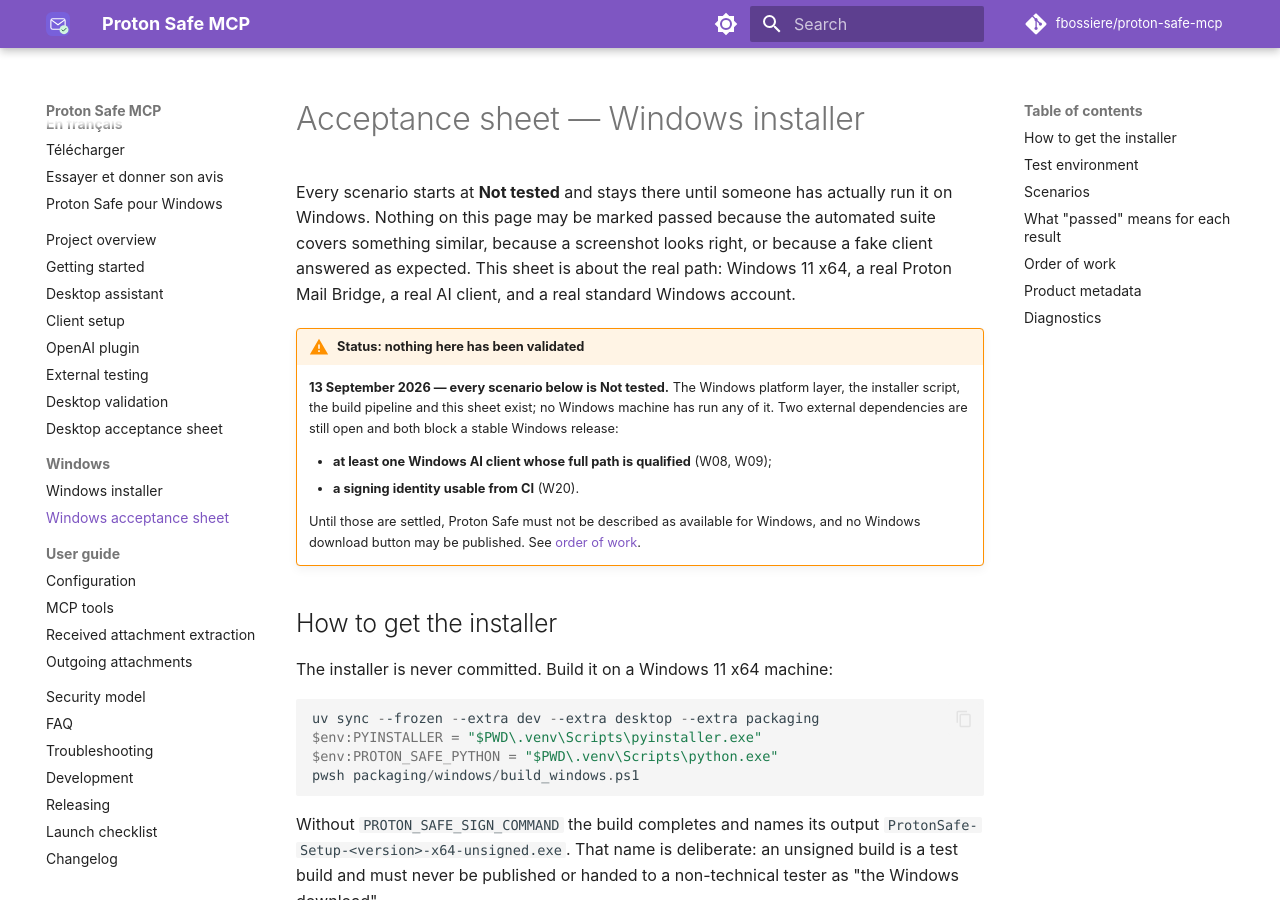
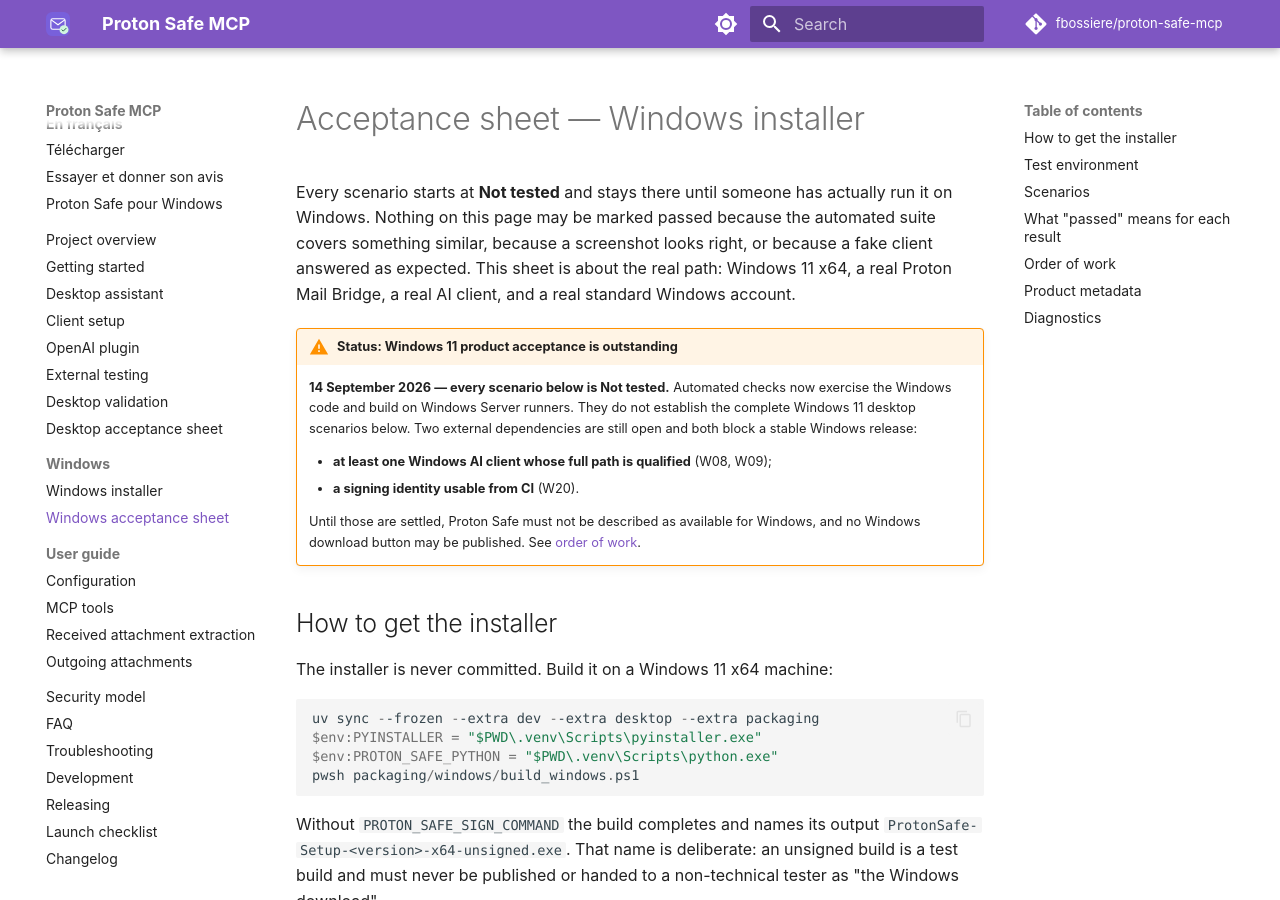
Before and after one commit to fbossiere/proton-safe-mcp, an MkDocs documentation site: the page built from docs/windows-acceptance.md, in a window 1280 px wide and 900 px high. Built offline with MkDocs 1.6.1 and Material for MkDocs 9.7.7, drawn with Linux system fonts in a browser that asks for light colours; comment, search, counter and statistics services are not loaded.

```diff
--- a/docs/windows-acceptance.md
+++ b/docs/windows-acceptance.md
@@ -6,10 +6,10 @@
 expected. This sheet is about the real path: Windows 11 x64, a real Proton Mail Bridge, a
 real AI client, and a real standard Windows account.
 
-!!! warning "Status: nothing here has been validated"
-    **13 September 2026 — every scenario below is Not tested.** The Windows platform
-    layer, the installer script, the build pipeline and this sheet exist; no Windows
-    machine has run any of it. Two external dependencies are still open and both block a
+!!! warning "Status: Windows 11 product acceptance is outstanding"
+    **14 September 2026 — every scenario below is Not tested.** Automated checks now
+    exercise the Windows code and build on Windows Server runners. They do not establish
+    the complete Windows 11 desktop scenarios below. Two external dependencies are still open and both block a
     stable Windows release:
 
     - **at least one Windows AI client whose full path is qualified** (W08, W09);
```
Also changed, not shown: CHANGELOG.md (+3 -2 lines), README.md (+2 -2 lines), docs/desktop-testing.md (+1 -1 lines), docs/download.md (+1 -1 lines), docs/fr/windows.md (+3 -3 lines), docs/windows-installer.md (+2 -2 lines), 4 other files.
